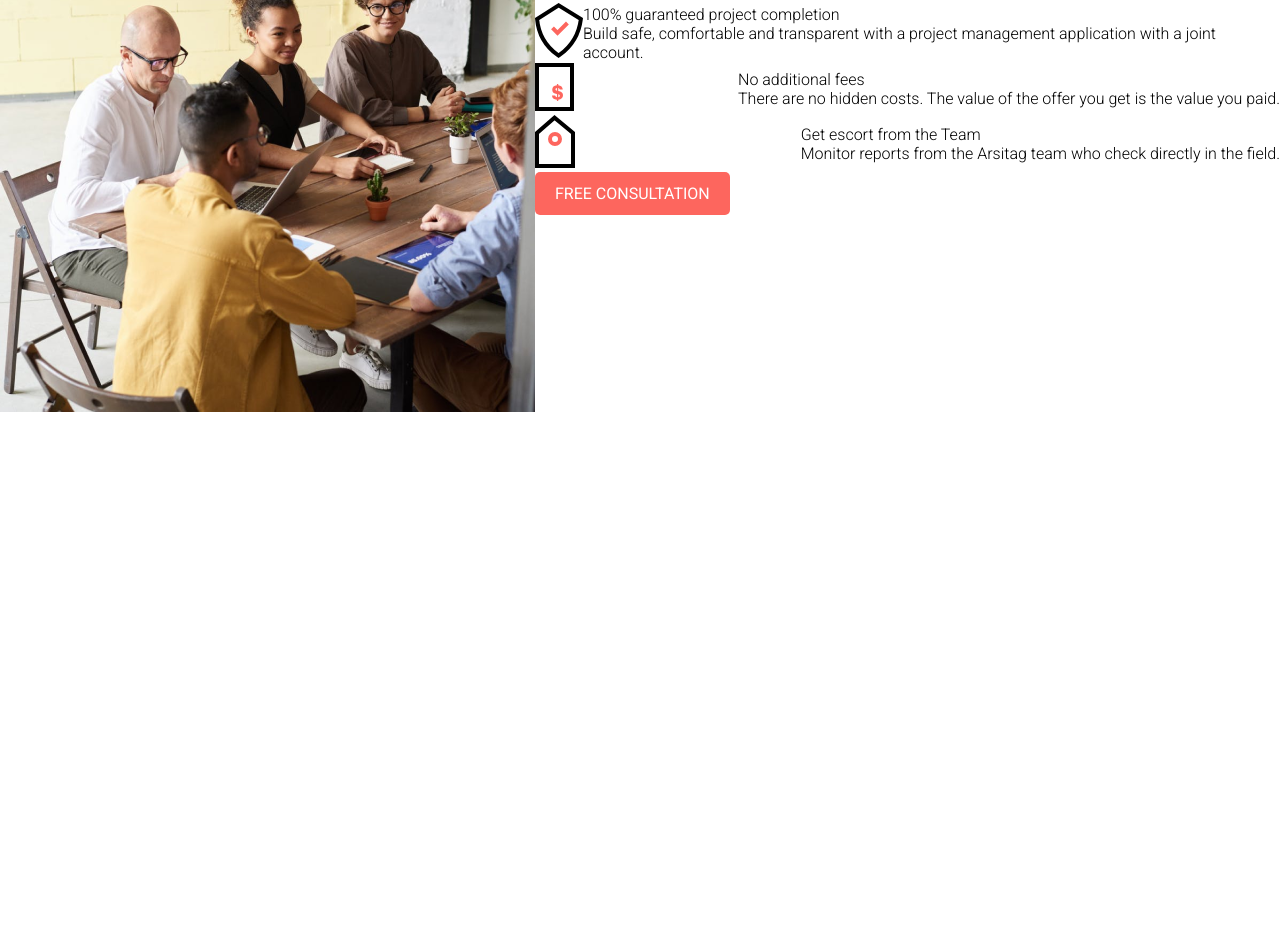
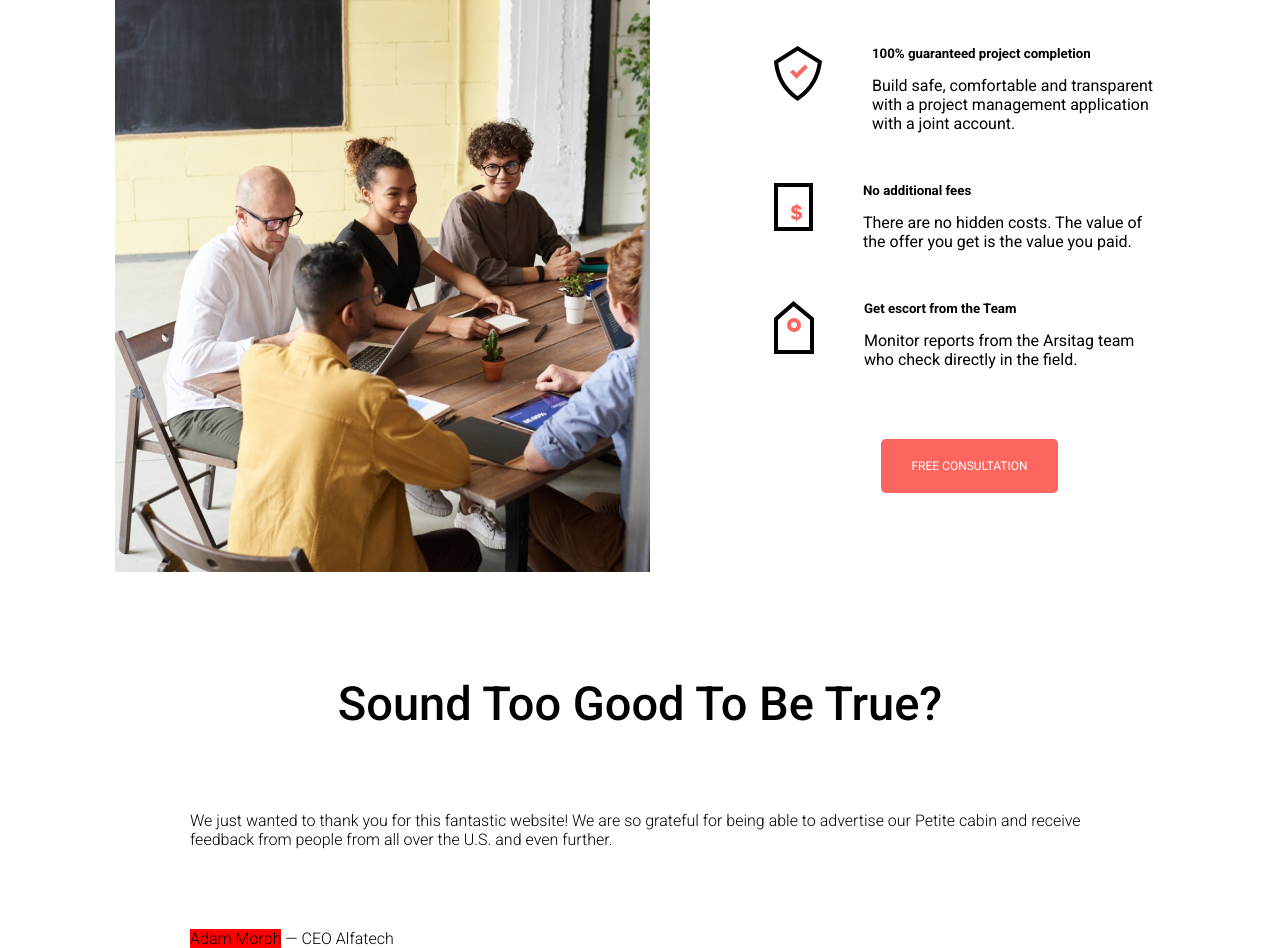
Before and after one commit to israelsouza/front-clones, a plain HTML site: page Arch move/index.html in a window 1280 px wide. Shown: the part 1631-2579 px from the top of the page. Before the commit the page ends 2047 px from the top, so only its background shows below. Drawn offline with Linux system fonts and the light colour scheme.

Commit message:
update benefits, create quote section

```diff
--- /dev/null
+++ b/Arch move/assests/style/benefits.css
@@ -0,0 +1,42 @@
+#benefits{
+    margin-top: 100px;
+}
+
+#benefits .container{
+    margin-top: 80px;
+    max-width: 1050px;
+}
+
+.flex-content .flex{
+    align-items: start;
+}
+
+.feature{
+    max-width: 391px;
+    margin-bottom: 50px;
+}
+
+.feature img{
+    margin-right: 50px;
+}
+
+.feature h5{
+    margin-bottom: 15px;
+    font-weight: 600;
+}
+
+.feature p{
+    font-size: 16px;
+    font-weight: 400;
+}
+
+.flex-content div#btn-container{
+    text-align: center;
+}
+
+.flex-content div .btn-o{
+    font-size: 12px;
+    margin-top: 20px;
+    padding: 20px 30px;
+    border: none;
+}
--- a/Arch move/assests/style/index.css
+++ b/Arch move/assests/style/index.css
@@ -47,5 +47,5 @@
 .titleSecundary{
     text-align: center;
     font-weight: 500;
-    font-size: 50px;
+    font-size: 47px;
 }
--- a/Arch move/assests/style/main.css
+++ b/Arch move/assests/style/main.css
@@ -5,7 +5,7 @@ main.container{
 .titlePrimary{
     text-align: center;
     font-weight: 500;
-    font-size: 80px;
+    font-size: 68px;
 }
 
 main .flex{
--- /dev/null
+++ b/Arch move/assests/style/quote.css
@@ -0,0 +1,16 @@
+#quote{
+    margin-top: 100px;
+}
+
+#quote .container{
+    max-width: 900px;
+}
+
+#quote p{
+    margin-top: 80px;
+}
+
+#quote .container p :first-child{
+    margin-top: 80px;
+    background-color: red;
+}
--- a/Arch move/index.html
+++ b/Arch move/index.html
@@ -10,6 +10,8 @@
     <link rel="stylesheet" href="./assests/style/header.css">
     <link rel="stylesheet" href="./assests/style/main.css">
     <link rel="stylesheet" href="./assests/style/viewImages.css">
+    <link rel="stylesheet" href="./assests/style/benefits.css">
+    <link rel="stylesheet" href="assests/style/quote.css">
 
     <!-- FONTE -->
     <style>
@@ -110,65 +112,87 @@
 
         <div class="flex container">
 
-            <div>
+            <div class="flex-content">
                 <img src="./assests/img/img-5.png" alt="">
             </div>
 
-            <div>
 
-                <div class="flex">
+
+            <div class="flex-content">
+
+                <div class="flex feature">
 
                     <div>
-                        <img src="./assests/img/Group 7.svg" alt="">
+                        <img id="group_7" src="./assests/img/Group 7.svg" alt="">
                     </div>
 
                     <div>
-                        <h4>100% guaranteed project completion</h4>
-                        <p>Build safe, comfortable and transparent with a project management application with a joint account.</p>
+                        <h5>100% guaranteed project completion</h5>
+                        <p>Build safe, comfortable and transparent with a project management application with a
+                            joint account.</p>
                     </div>
 
                 </div>
 
-                <div class="flex">
+                <div class="flex feature">
 
                     <div>
                         <img src="./assests/img/Group 2.svg" alt="">
                     </div>
 
                     <div>
-                        <h4>No additional fees</h4>
+                        <h5>No additional fees</h5>
                         <p>There are no hidden costs. The value of the offer you get is the value you paid.</p>
                     </div>
 
                 </div>
 
-                <div class="flex">
+                <div class="flex feature">
 
                     <div>
                         <img src="./assests/img/Group 3.svg" alt="">
                     </div>
 
                     <div>
-                        <h4>Get escort from the Team</h4>
+                        <h5>Get escort from the Team</h5>
                         <p>Monitor reports from the Arsitag team who check directly in the field.</p>
                     </div>
 
                 </div>
 
 
-
-
-
-
-                <div>
-                    <button class="btn btn-o">
+                <div id="btn-container">
+                    <button class=" btn-o">
                         FREE CONSULTATION
                     </button>
                 </div>
+
             </div>
 
         </div>
 
+
+
+        </div>
+
+
+    </section>
+
+    <section id="quote">
+
+        <div class="container">
+
+
+            <h2 class="titleSecundary">Sound Too Good To Be True?</h2>
+
+            <p>
+                We just wanted to thank you for this fantastic website! We are so grateful for being able to advertise our Petite cabin and receive feedback from people from all over the U.S. and even further.
+            </p>
+            <p>
+                <span class="bolder">Adam Morph</span> — CEO Alfatech
+            </p>
+
+        </div>
 
     </section>
 
```
